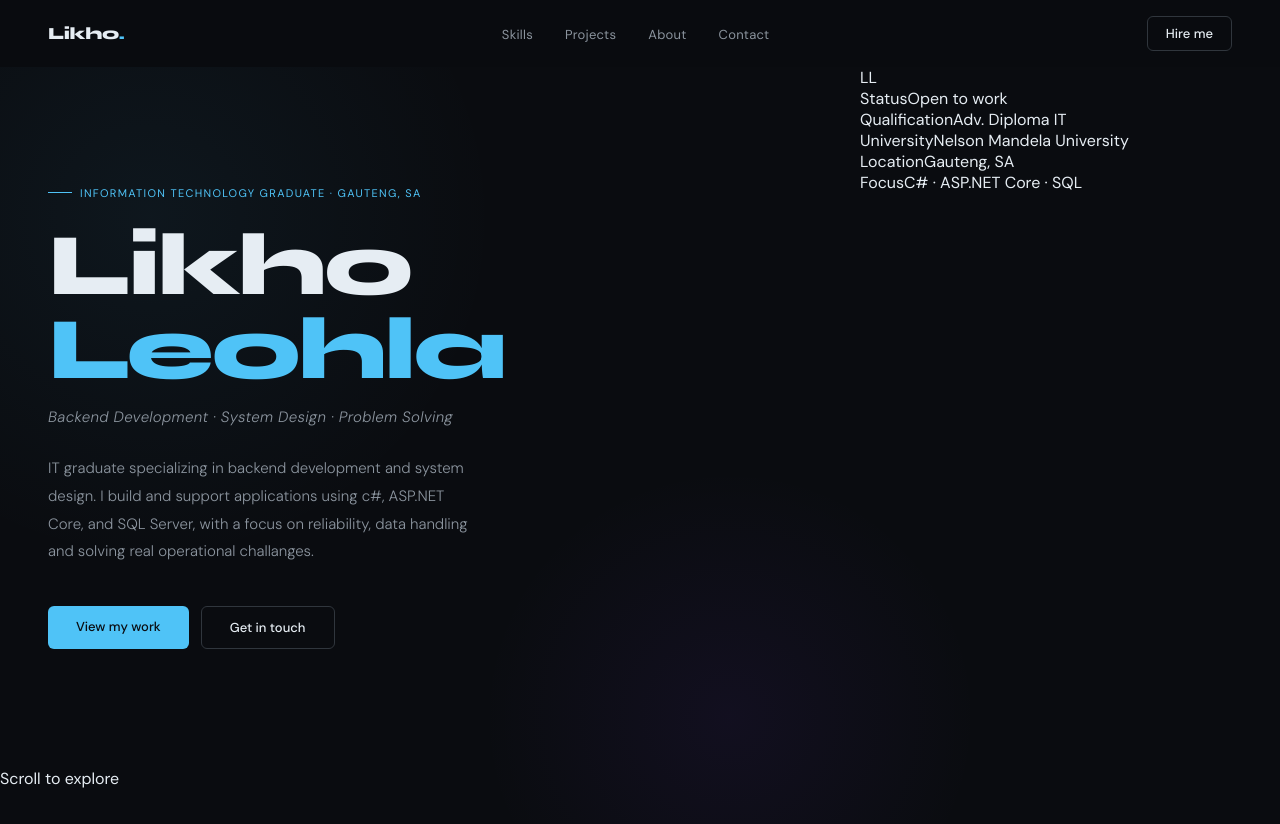
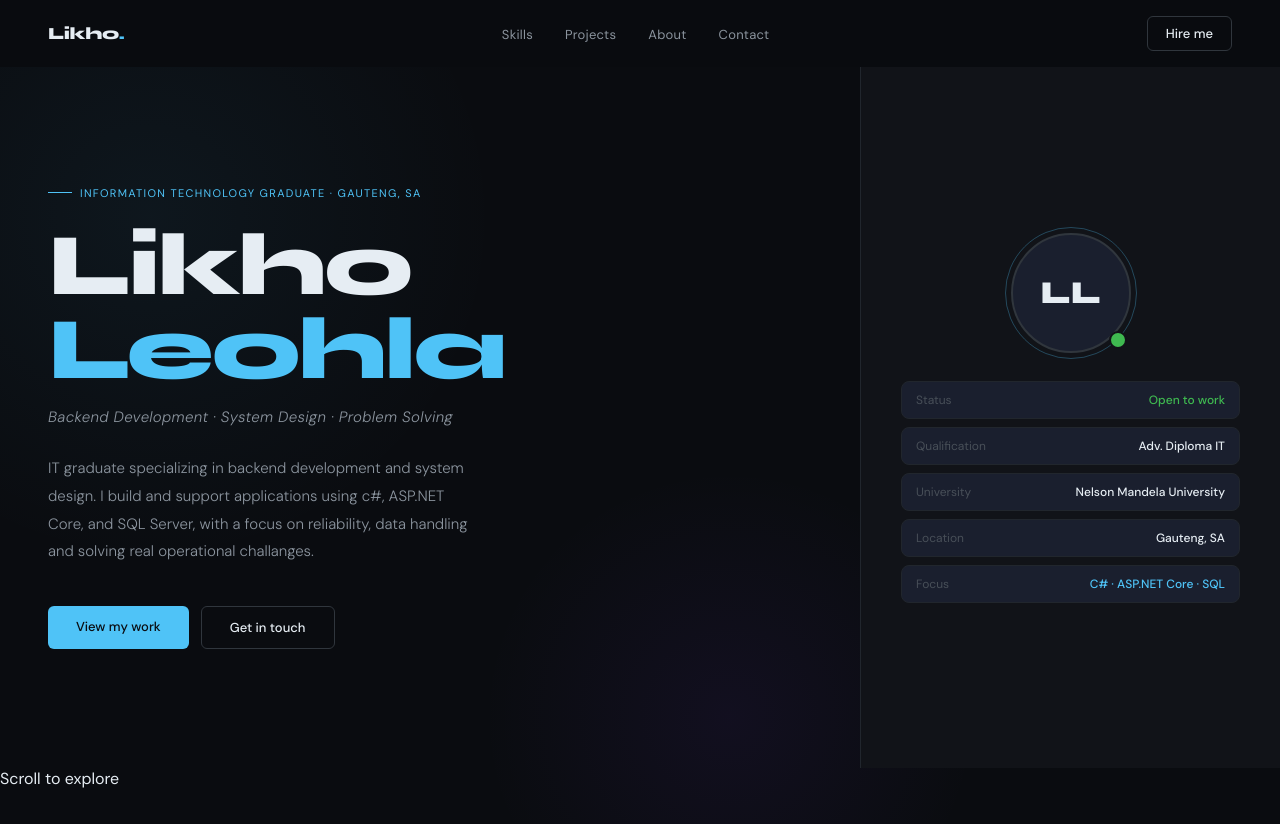
Before and after one commit to Likho-Leo/portfolio, a React (Vite) app: page / in a window 1280 px wide. Shown: the top 824 px of the page. Built offline with nearby package versions, Linux system fonts and the light colour scheme.

Commit message:
Style right side of hero

```diff
--- a/src/Hero.jsx
+++ b/src/Hero.jsx
@@ -55,7 +55,7 @@ function Hero(){
 
                     <div className="info-row">
                         <span className="info-label">Focus</span>
-                        <span className="info-val">C# · ASP.NET Core · SQL</span>
+                        <span className="info-val accent">C# · ASP.NET Core · SQL</span>
                     </div>
                 </div>
             </div>
--- a/src/index.css
+++ b/src/index.css
@@ -221,3 +221,83 @@ nav{
   border-color: var(--text-secondary);
   transform: translateY(-1px);
 }
+
+.hero-right {
+  background: var(--dark-2);
+  border-left: 0.5px solid var(--dark-border);
+  display: flex;
+  flex-direction: column;
+  align-items: center;
+  justify-content: center;
+  padding: 48px 40px;
+  gap: 28px;
+  position: relative;
+  z-index: 1;
+}
+
+.avatar-wrap { position:relative; }
+
+.avatar {
+  width: 120px;
+  height: 120px;
+  border-radius: 50%;
+  background: var(--dark-3);
+  border: 2px solid var(--dark-border-2);
+  display: flex;
+  align-items: center;
+  justify-content: center;
+  font-family: 'Syne', sans-serif;
+  font-size: 32px;
+  font-weight: 800;
+  color: var(--text-primary);
+  position: relative;
+  overflow: hidden;
+}
+
+.avatar img {
+  width: 100%;
+  height: 100%;
+  object-fit: cover;
+  display: none;
+}
+
+.avatar-ring {
+  position: absolute;
+  top: -6px; left: -6px; right: -6px; bottom: -6px;
+  border-radius: 50%;
+  border: 1px solid rgba(79, 195, 247, 0.3);
+}
+
+.status-badge {
+  position: absolute;
+  bottom: 4px;
+  right: 4px;
+  width: 18px;
+  height: 18px;
+  border-radius: 50%;
+  background: var(--accent-green);
+  border: 2px solid var(--dark-2);
+}
+
+.hero-info-grid {
+  width: 100%;
+  display: flex;
+  flex-direction: column;
+  gap: 8px;
+}
+
+.info-row {
+  display: flex;
+  justify-content: space-between;
+  align-items: center;
+  padding: 10px 14px;
+  background: var(--dark-3);
+  border: 0.5px solid var(--dark-border);
+  border-radius: 8px;
+  font-size: 12px;
+}
+
+.info-label {color: var(--text-muted);}
+.info-val {color: var(--text-primary); font-weight: 500;}
+.info-val.green {color: var(--accent-green);}
+.info-val.accent {color: var(--accent);}
```
